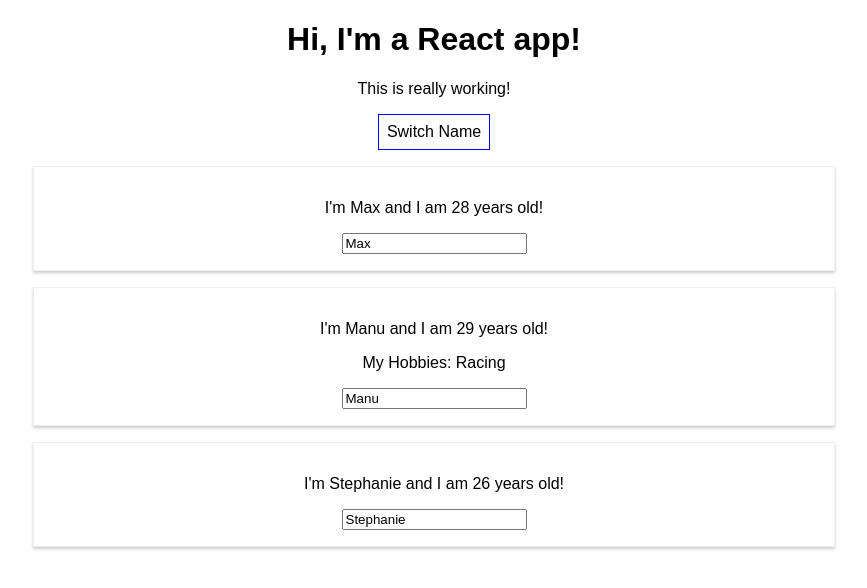
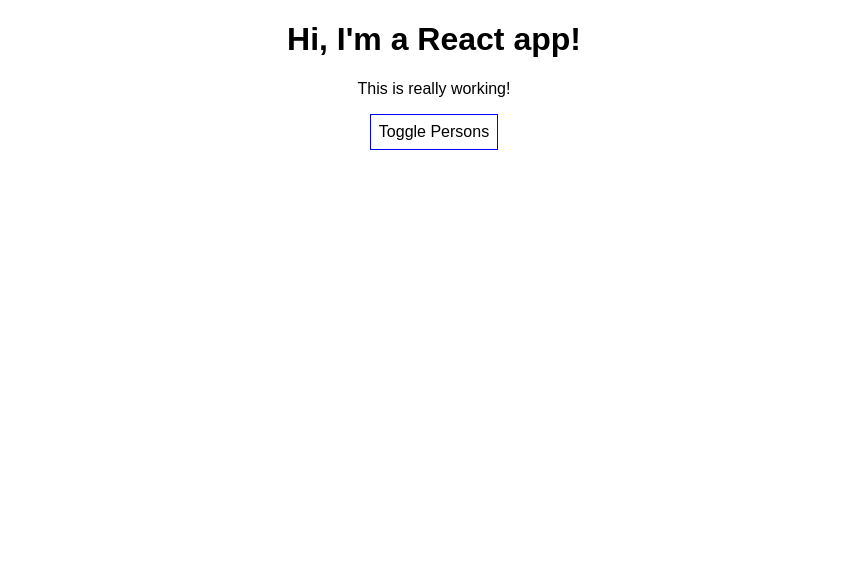
Before and after one commit to alopes2/react-lists-conditions, a React (Create React App) app: page / in a window 1280 px wide. Shown: the top 588 px of the page, without its empty margins (206-1073 px from the left). Built offline with nearby package versions, Linux system fonts and the light colour scheme.

Commit message:
show/hidding according to condition

```diff
--- a/src/App.js
+++ b/src/App.js
@@ -19,7 +19,8 @@ class App extends Component {
         { name: newName, age: 28 },
         { name: 'Manu', age: 29 },
         { name: 'Stephanie', age: 27 }
-      ]
+      ],
+      showPersons: false
     });
   }
 
@@ -32,6 +33,12 @@ class App extends Component {
     });
   }
 
+  togglePersonsHandler = () => {
+    this.setState({
+      showPersons: !this.state.showPersons
+    });
+  }
+
   render() {
     const style = {
       backgroundColor: 'white',
@@ -39,15 +46,17 @@ class App extends Component {
       border: '1px solid blue',
       padding: '8px',
       cursor: 'pointer'
-    }
+    };
     return (
       <div className="App">
         <h1>Hi, I'm a React app!</h1>
         <p>This is really working!</p>
         <button
             style={style}
-            onClick={() => this.switchNameHandler('Maximilian')}
-        >Switch Name</button>
+            onClick={this.togglePersonsHandler}
+        >Toggle Persons</button>
+        {this.state.showPersons ?
+          <div>
             <Person
                 name={this.state.persons[0].name}
                 age={this.state.persons[0].age}/>
@@ -61,6 +70,8 @@ class App extends Component {
                 name={this.state.persons[2].name}
                 age={this.state.persons[2].age}
             />
+          </div> : null
+        }
       </div>
     );
 
```
Lines whose indentation alone changed are shown as unchanged.
